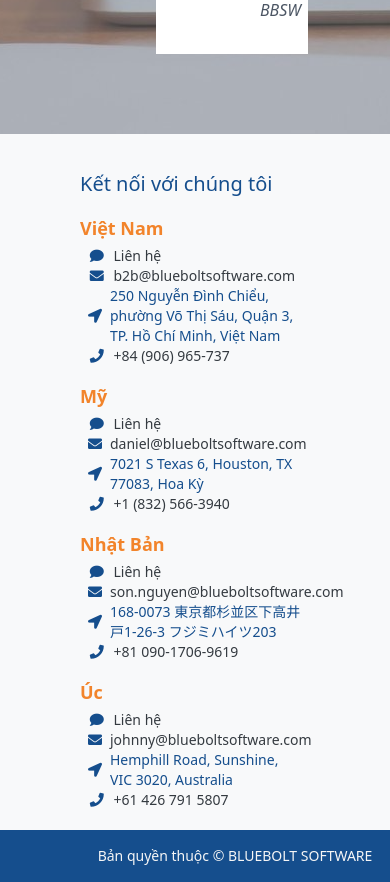
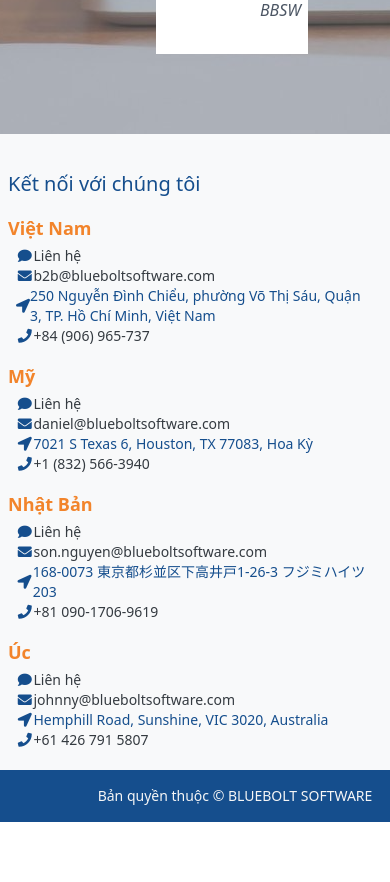
Before and after one commit to AhKhoi202/partner, a React (Create React App) app: page / in a window 390 px wide. Shown: the part 5462-6344 px from the top of the page. After the commit the page ends 6284 px from the top, so only its background shows below. Built offline with nearby package versions, Linux system fonts and the light colour scheme.

Commit message:
Responsive footer

```diff
--- a/src/components/ContactInfo.js
+++ b/src/components/ContactInfo.js
@@ -2,26 +2,26 @@
 
 const ContactInfo = ({ country, email, address, phone }) => (
   <div className="col-span-1">
-    <h5 className="mb-1 text-[#F2842B] text-lg font-bold">{country}</h5>
+    <h5 className="mb-1  text-[#F2842B] text-lg font-bold">{country}</h5>
     <ul className="list-none text-[#154e8d] text-sm px-2">
       <li className="flex items-center ">
-        <i className="fa fa-comment fa-fw mr-2 "></i>
+        <i className="fa fa-comment fa-fw "></i>
         <a href="/contactus" className="text-[#343A40] font-normal ">
           Liên hệ
         </a>
       </li>
       <li className="flex items-center ">
-        <i className="fa fa-envelope fa-fw mr-2  "></i>
+        <i className="fa fa-envelope fa-fw "></i>
         <a href={`mailto:${email}`} className="text-[#343A40] font-normal ">
           {email}
         </a>
       </li>
       <li className="flex items-center ">
-        <i className="fa fa-location-arrow fa-fw mr-2 "></i>
+        <i className="fa fa-location-arrow fa-fw"></i>
         <span className="font-normal ">{address}</span>
       </li>
       <li className="flex items-center">
-        <i className="fa fa-phone fa-fw mr-2  "></i>
+        <i className="fa fa-phone fa-fw "></i>
         <span className="text-[#343A40] font-normal ">{phone}</span>
       </li>
     </ul>
--- a/src/containers/public/Footer.js
+++ b/src/containers/public/Footer.js
@@ -31,13 +31,13 @@
   ];
   return (
     <div className="mt-auto w-full">
-      <section className="py-5 mx-20">
+      <section className="py-5 ">
         <div className=" mx-auto">
-          <h1 className="text-[#154e8d] text-xl my-4">
+          <h1 className="text-[#154e8d] text-xl md:ml-20 ml-2 my-4">
             {" "}
             Kết nối với chúng tôi{" "}
           </h1>
-          <div className="grid grid-cols-1 md:grid-cols-4 gap-4">
+          <div className="grid grid-cols-1 md:mx-20 mx-2 md:grid-cols-4 gap-4">
             {contactSections.map((section, index) => (
               <ContactInfo
                 key={index}
```
